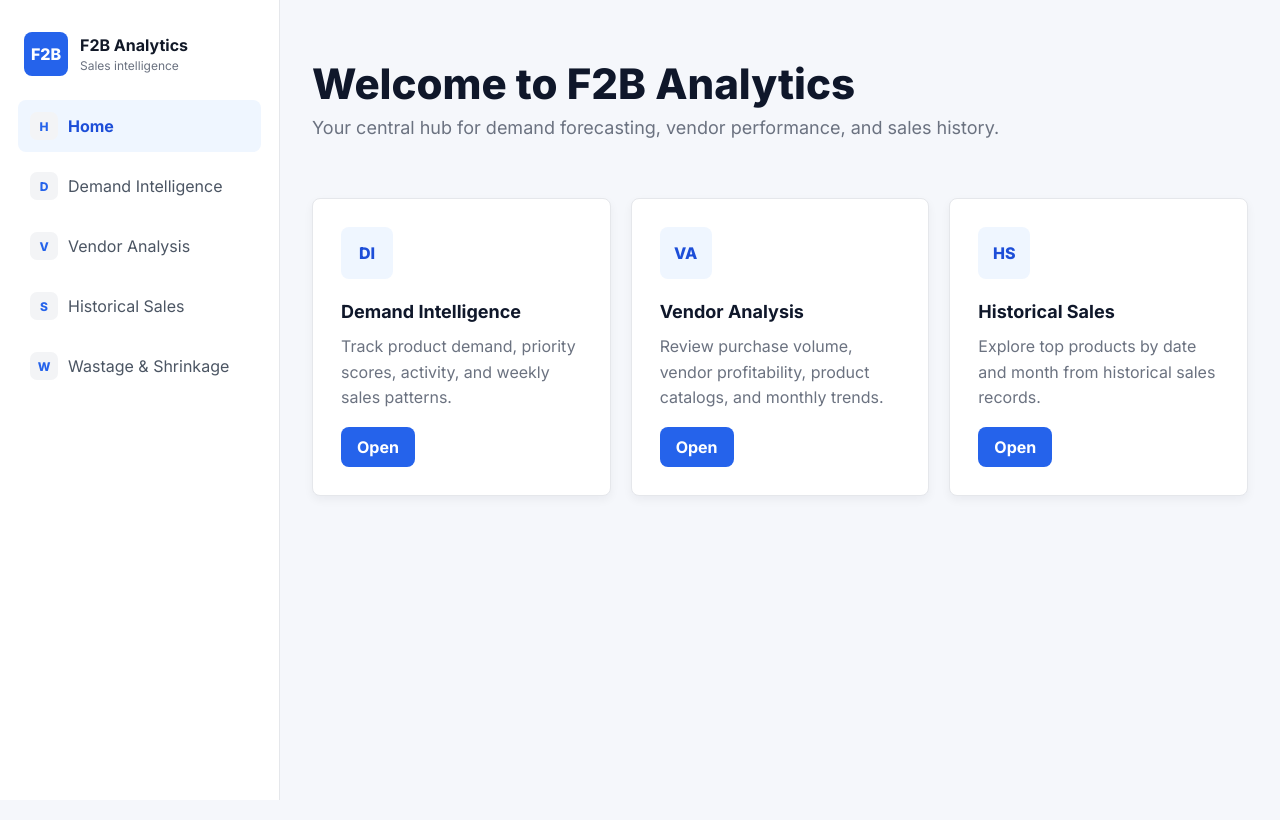
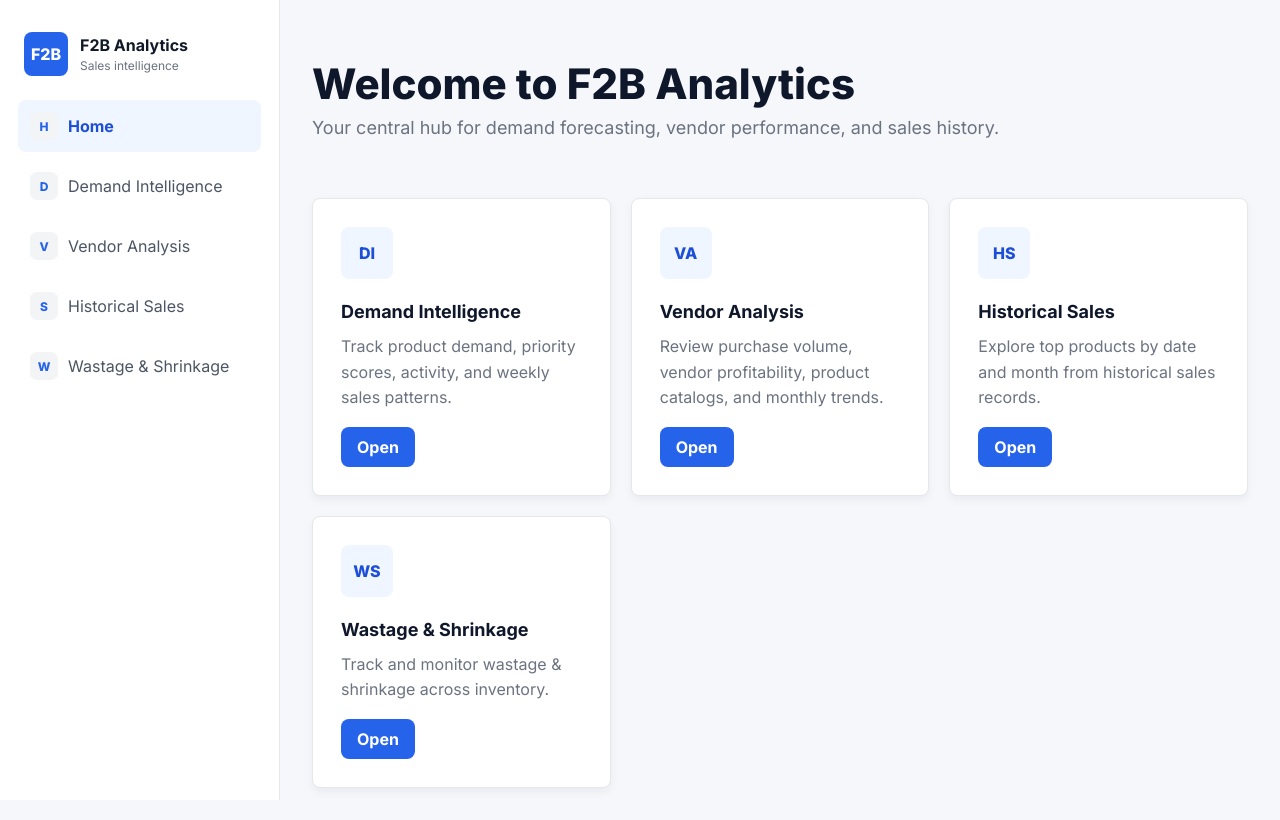
Before and after one commit to aruna0304/f2b-sales-analysis-frontend, a React (Vite) app: page / in a window 1280 px wide. Built offline with nearby package versions, Linux system fonts and the light colour scheme.

Commit message:
added wastage shrinkage tab icon to home page

```diff
--- a/src/pages/Home.jsx
+++ b/src/pages/Home.jsx
@@ -16,6 +16,12 @@ const cards = [
     label: 'Historical Sales',
     mark: 'HS',
     text: 'Explore top products by date and month from historical sales records.'
+  },
+  {
+    page: 'wastage',
+    label: 'Wastage & Shrinkage',
+    mark: 'WS',
+    text: 'Track and monitor wastage & shrinkage across inventory.'
   }
 ];
 
```
